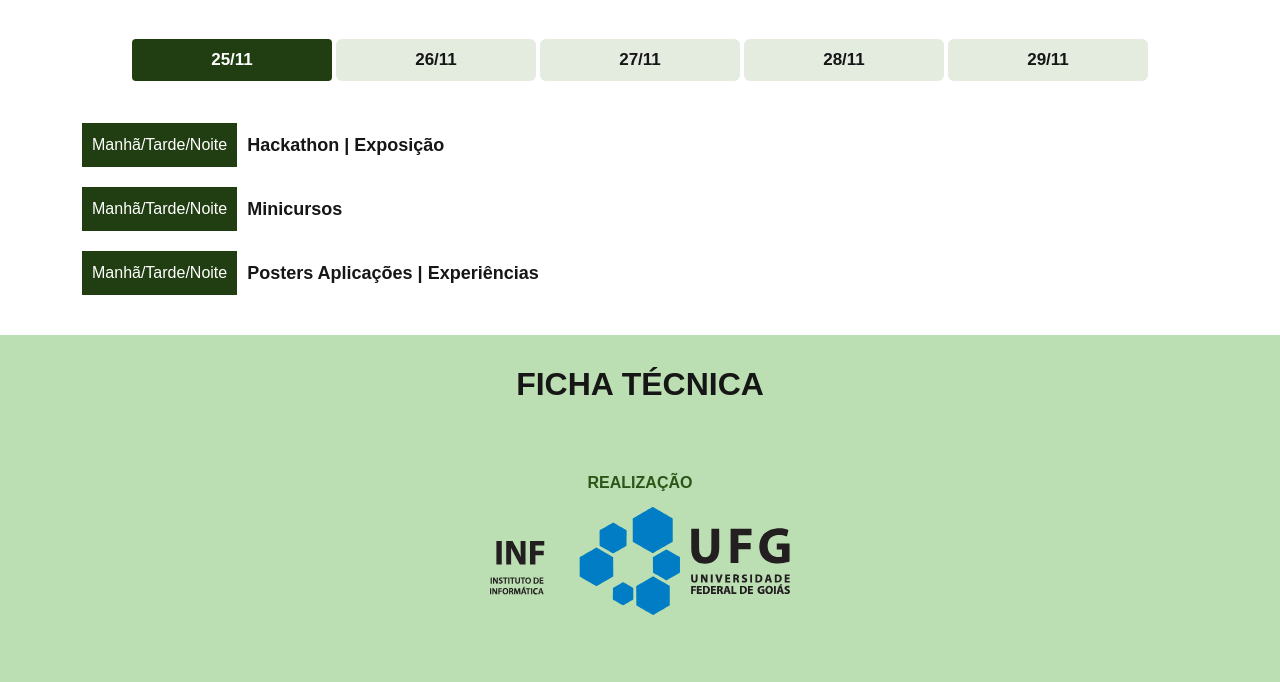
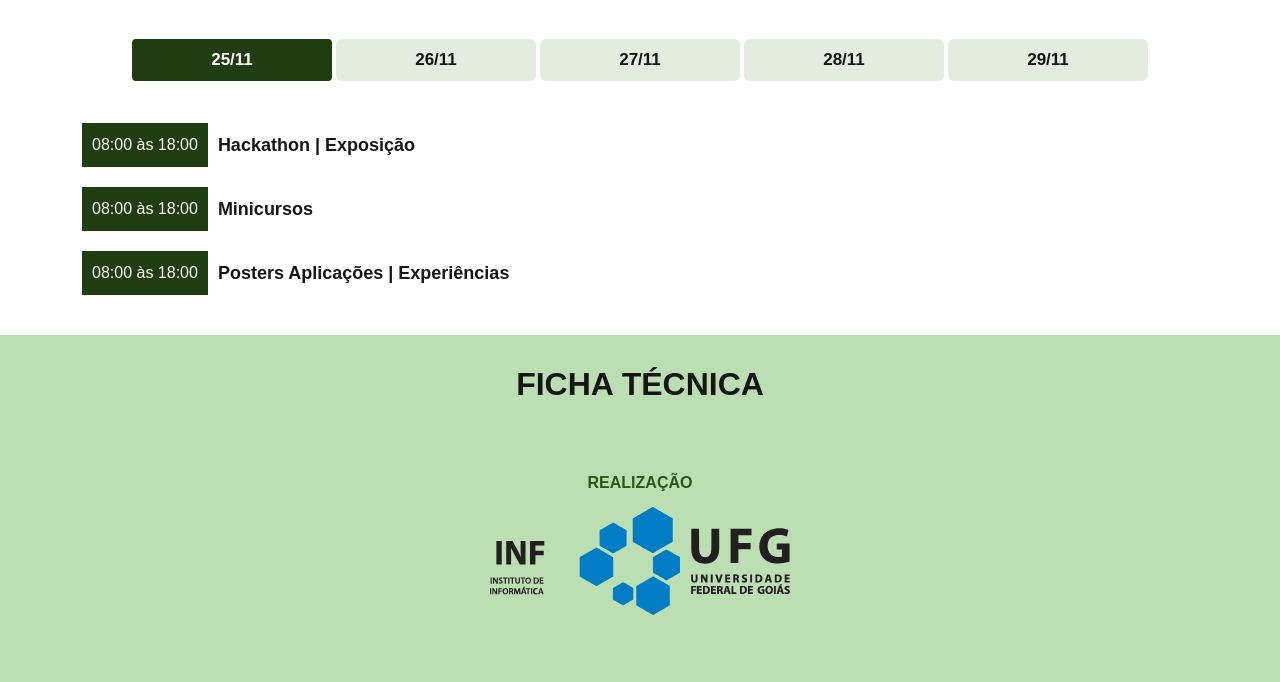
Before and after one commit to mayconspirlandelli/19cbs, a plain HTML site: page index.html in a window 1280 px wide. Shown: the part 3322-4004 px from the top of the page. Drawn offline with nearby package versions, Linux system fonts and the light colour scheme.

Commit message:
Alterado os horários da programaçao dos dias 25 a 27

```diff
--- a/index.html
+++ b/index.html
@@ -487,7 +487,7 @@
                         </div>-->
 
                         <div class="programacao-info">
-                            <div class="hora">Manhã/Tarde/Noite</div>
+                            <div class="hora">08:00 às 18:00</div>
                             <div class="info">
                                 <div data-bs-toggle="collapse" class="collapsed info-title" href="#prog1">
                                     Hackathon | Exposição
@@ -501,7 +501,7 @@
                             </div>
                         </div>
                         <div class="programacao-info">
-                            <div class="hora">Manhã/Tarde/Noite</div>
+                            <div class="hora">08:00 às 18:00</div>
                             <div class="info">
                                 <div data-bs-toggle="collapse" class="collapsed info-title" href="#prog1">
                                     Minicursos
@@ -515,7 +515,7 @@
                             </div>
                         </div>
                         <div class="programacao-info">
-                            <div class="hora">Manhã/Tarde/Noite</div>
+                            <div class="hora">08:00 às 18:00</div>
                             <div class="info">
                                 <div data-bs-toggle="collapse" class="collapsed info-title" href="#prog1">
                                     Posters Aplicações | Experiências
@@ -538,7 +538,7 @@
                         </div>-->
 
                         <div class="programacao-info">
-                            <div class="hora">Manhã/Tarde/Noite</div>
+                            <div class="hora">08:00 às 18:00</div>
                             <div class="info">
                                 <div data-bs-toggle="collapse" class="collapsed info-title" href="#prog1">
                                     Hackathon | Exposição
@@ -552,7 +552,7 @@
                             </div>
                         </div>
                         <div class="programacao-info">
-                            <div class="hora">Manhã/Tarde/Noite</div>
+                            <div class="hora">08:00 às 18:00</div>
                             <div class="info">
                                 <div data-bs-toggle="collapse" class="collapsed info-title" href="#prog1">
                                     Minicursos
@@ -566,7 +566,7 @@
                             </div>
                         </div>
                         <div class="programacao-info">
-                            <div class="hora">Manhã/Tarde/Noite</div>
+                            <div class="hora">08:00 às 18:00</div>
                             <div class="info">
                                 <div data-bs-toggle="collapse" class="collapsed info-title" href="#prog1">
                                     Posters Aplicações | Experiências
@@ -589,7 +589,7 @@
                         </div>-->
 
                         <div class="programacao-info">
-                            <div class="hora">Manhã/Tarde/Noite</div>
+                            <div class="hora">08:00 às 18:00</div>
                             <div class="info">
                                 <div data-bs-toggle="collapse" class="collapsed info-title" href="#prog1">
                                     Hackathon | Exposição
@@ -603,7 +603,7 @@
                             </div>
                         </div>
                         <div class="programacao-info">
-                            <div class="hora">Manhã/Tarde/Noite</div>
+                            <div class="hora">08:00 às 18:00</div>
                             <div class="info">
                                 <div data-bs-toggle="collapse" class="collapsed info-title" href="#prog1">
                                     Minicursos
@@ -617,7 +617,7 @@
                             </div>
                         </div>
                         <div class="programacao-info">
-                            <div class="hora">Manhã/Tarde/Noite</div>
+                            <div class="hora">08:00 às 18:00</div>
                             <div class="info">
                                 <div data-bs-toggle="collapse" class="collapsed info-title" href="#prog1">
                                     Posters Aplicações | Experiências
```
